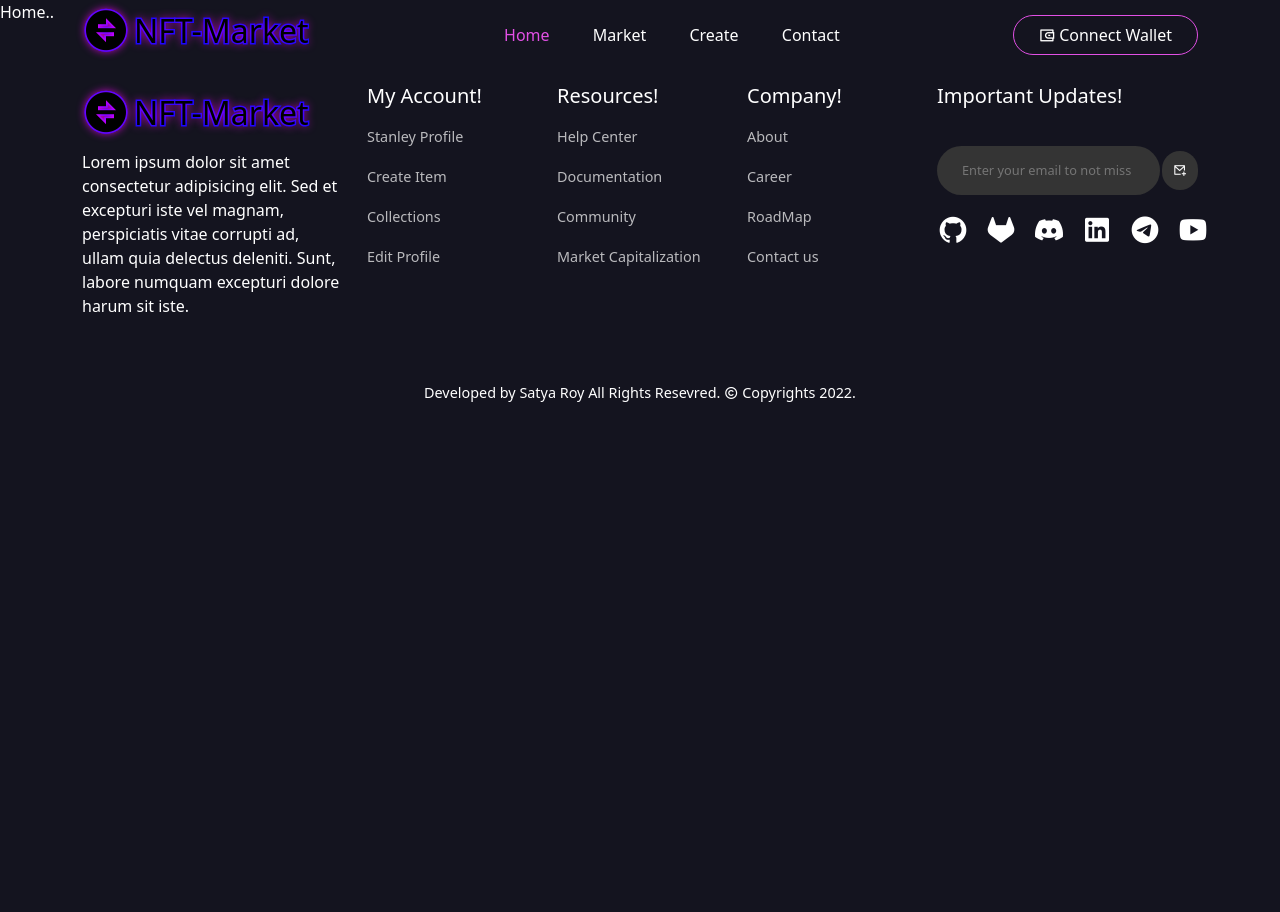
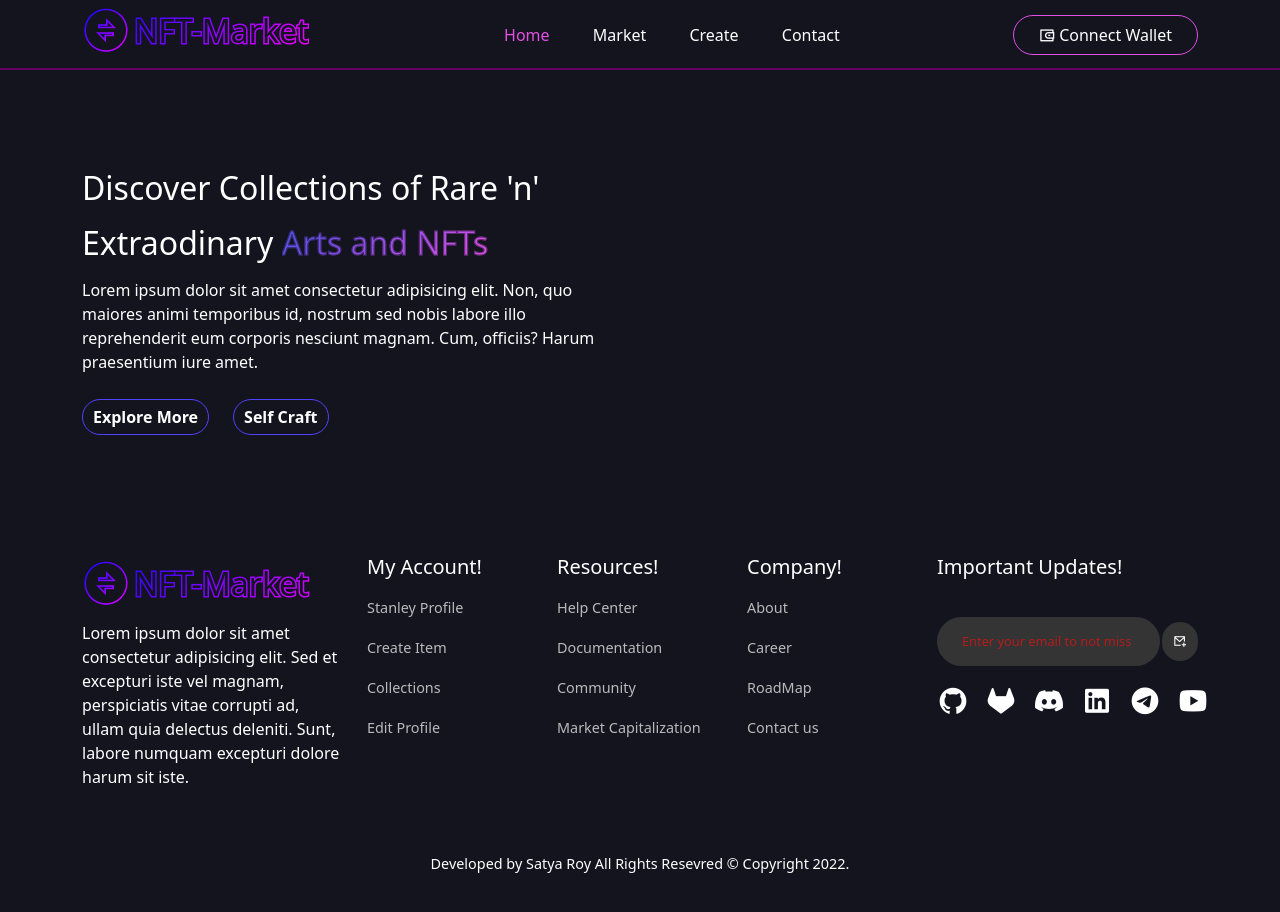
Before and after one commit to Razzor25/MarketPlace-NFT, a React (Create React App) app: page /home in a window 1280 px wide. Shown: the top 912 px of the page. Before the commit the page ends 800 px from the top, so only its background shows below. Built offline with nearby package versions, Linux system fonts and the light colour scheme.

Commit message:
"Hero Section is designed 50% with Effects on buttons"

```diff
--- a/src/components/Footer/Footer.jsx
+++ b/src/components/Footer/Footer.jsx
@@ -122,7 +122,7 @@ const Footer = () => {
                   </div>
             </Col>
             <Col lg='12' sm='12' md='12' className='mt-5 text-center'>
-              <p style={{fontSize:'.9rem'}}>Developed by Satya Roy All  Rights Resevred. <i class="ri-copyright-line"></i> Copyrights 2022.</p>
+              <p style={{fontSize:'.9rem'}}>Developed by Satya Roy All  Rights Resevred © Copyright 2022.</p>
             </Col>
           </Row>
         </Container>
--- a/src/components/Footer/footer.css
+++ b/src/components/Footer/footer.css
@@ -1,5 +1,6 @@
 .footer{
 font-size: 1rem;
+/* background: black; */
 }
 .list__item{
 background: transparent;
@@ -31,6 +32,9 @@ border: none;
     outline: none;
     margin: 30px 0 10px 0;
     font-size: .8rem;
+}
+::placeholder{
+    color: rgb(181, 28, 28);
 }
 .updates button{
     width: 15%;
--- a/src/components/Header/header.css
+++ b/src/components/Header/header.css
@@ -5,14 +5,19 @@
     position: fixed;
     top: 0;
     left: 0;
-    z-index:1;
+    z-index:1111;
     /* background-color: #14141f; */
+    border-bottom: 2px solid #620063;
+    border-width: 100%;
+
 }
 
 .navigation{
     display: flex;
     align-items: center;
     justify-content: space-between;
+
+
 }
 
 .nav__list{
@@ -38,12 +43,11 @@
     color: #ffff;
 }
 .logo h2,.logo i{
+    color:#14141f ;
     user-select: none;
-    background: linear-gradient(-45deg, #0109fe , #0008ff,#0008ff);
+    background: linear-gradient(-45deg, #fb00ff, #0008ff);
     background-clip: text;
     -webkit-text-stroke: 3px transparent;
-    -webkit-text-fill-color: rgb(0, 0, 0);
-    text-shadow: 0px 0px 10px  #fb00ff;
 }
 
 
--- /dev/null
+++ b/src/components/ui/HeroSection.jsx
@@ -0,0 +1,24 @@
+import React from 'react'
+import {Container,Row,Col} from 'reactstrap'
+import {Link} from 'react-router-dom'
+import './hero-section.css'
+
+const HeroSection = () => {
+  return <section className="hero__section">
+    <Container>
+        <Row>
+            <Col lg='6' md='6' sm='12' className='hero__contents'>
+                <h2>Discover Collections of Rare 'n' Extraodinary <span>Arts and NFTs</span></h2>
+                <p>Lorem ipsum dolor sit amet consectetur adipisicing elit. Non, quo maiores animi temporibus id, nostrum sed nobis labore illo reprehenderit eum corporis nesciunt magnam. Cum, officiis? Harum praesentium iure amet.</p>
+
+                <div className="hero__btns d-flex align-items-center gap-4">
+                <button className="btn1"><Link to='/market'>Explore More</Link></button>
+                <button className="btn1"><Link to='/create'>Self Craft</Link></button>
+                </div>
+            </Col>
+        </Row>
+    </Container>
+  </section>
+}
+
+export default HeroSection
--- /dev/null
+++ b/src/components/ui/hero-section.css
@@ -0,0 +1,62 @@
+.hero__section{
+    margin-top: 100px;
+}
+.hero__contents h2{
+    line-height: 55px;
+}
+.hero__contents span{
+    display: inline-block;
+    color: transparent;
+    background: linear-gradient(-45deg, #e250e5,#4b50e5);
+    background-clip: text;
+    -webkit-text-stroke: 1px rgb(0, 0, 0,0.5);
+}
+.hero__btns{
+margin-top: 25px;
+}
+.hero__btns button{
+    background: transparent;
+    border-radius: 50px;
+    border: 1px solid  #5142fc;
+    padding: 5px 10px;
+
+}
+.hero__btns button a{
+    text-decoration: none;
+    color: white;
+    font-weight: bolder;
+
+}
+
+.btn1{
+    border: none;
+    color: black;
+    border-radius: 0;
+    transition: ease-out 0.5s;
+    outline: none;
+    border: 1px solid white;
+    position: relative;
+    z-index: 1;
+}
+
+.btn1:before {
+    transition: 1s all ease;
+    position: absolute;
+    border-radius: 50px;
+    bottom: 50%;
+    top: 50%;
+    left: 50%;
+    right: 50%;
+    opacity: 1;
+    content: "";
+    background: linear-gradient(-45deg, #e250e5,#4b50e5);
+}
+.btn1:hover:before {
+    transition: .5s all ease;
+    left: 0;
+    top: 0;
+    bottom: 0;
+    right: 0;
+    opacity: 1;
+    z-index: -1;
+}
--- a/src/pages/Home.jsx
+++ b/src/pages/Home.jsx
@@ -1,11 +1,8 @@
 import React from 'react'
+import HeroSection from '../components/ui/HeroSection'
 
 const Home = () => {
-  return (
-    <div>
-      Home..
-    </div>
-  )
+  return <HeroSection/>
 }
 
 export default Home
```
Also changed, not shown: src/Images/myhero.png (added).
